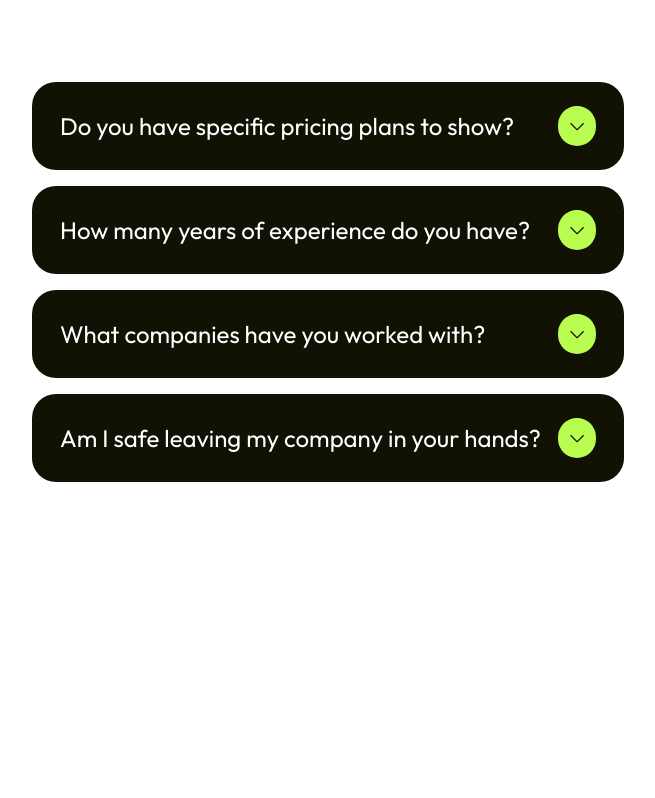
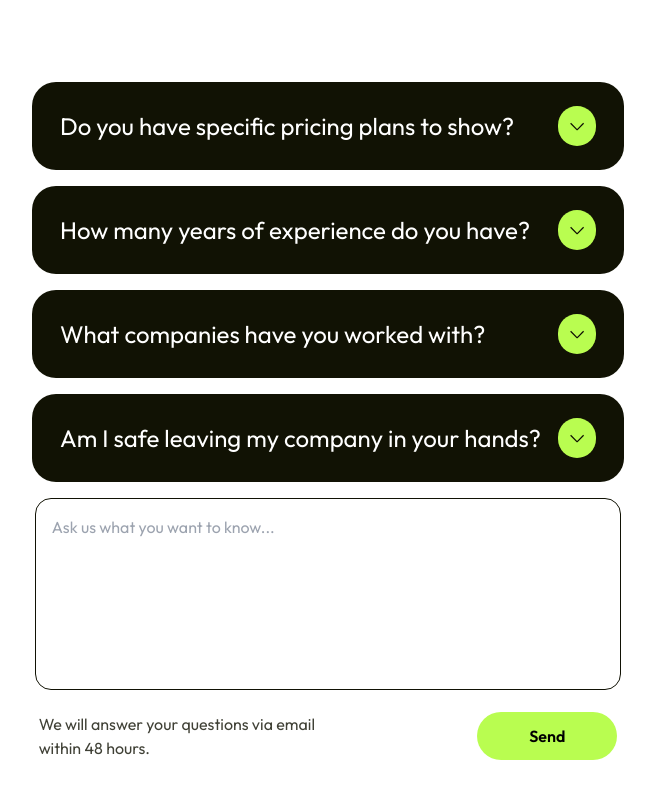
Before and after one commit to mehedihasanfaiyaz/kronix-saas, a React (Vite) app: page / in a window 1280 px wide. Shown: the part 8681-9479 px from the top of the page, without its empty margins (312-967 px from the left). Before the commit the page ends 9275 px from the top, so only its background shows below. Built offline with nearby package versions, Linux system fonts and the light colour scheme.

Commit message:
feat(faq): textarea & button

```diff
--- a/src/section/FAQ.tsx
+++ b/src/section/FAQ.tsx
@@ -53,6 +53,20 @@ export default function FAQ() {
               answer={faq.answer}
             />
           ))}
+          <div className="mx-auto w-[85%] md:w-11/12">
+            <textarea
+              placeholder="Ask us what you want to know..."
+              className="border-1 pla mx-auto h-48 w-full resize-none rounded-2xl border border-background p-4"
+            ></textarea>
+            <div className="mx-1 flex items-center justify-between pt-4">
+              <p className="pr-2 text-start text-background opacity-80 md:w-[302px]">
+                We will answer your questions via email within 48 hours.
+              </p>
+              <button className="h-12 w-[140px] rounded-full bg-primary font-semibold">
+                Send
+              </button>
+            </div>
+          </div>
         </div>
       </div>
     </div>
```
